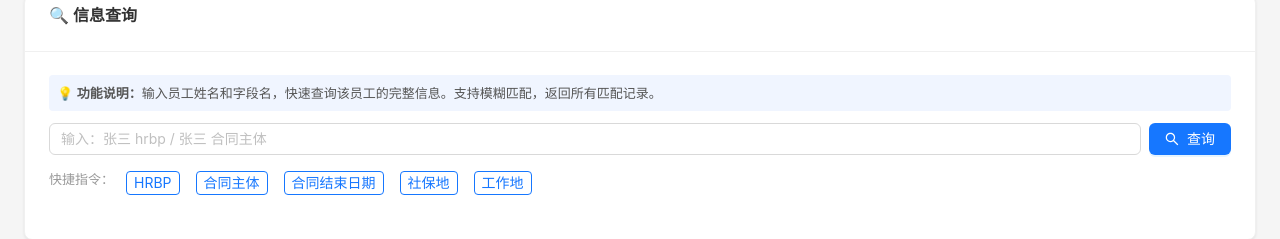
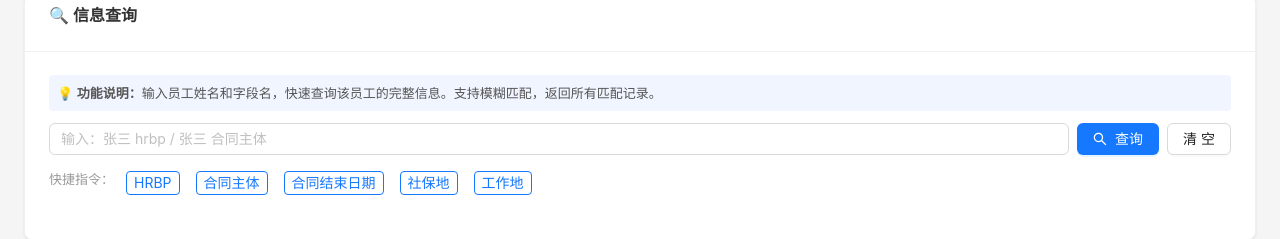
Before and after one commit to kzh040619/excel-data-extractor, a React (Vite) app in the folder frontend/: page / in a window 1280 px wide. Shown: the part 78-317 px from the top of the page. Built offline with nearby package versions, Linux system fonts and the light colour scheme; no server answers.

Commit message:
feat: Add clear button to Quick Query module

```diff
--- a/frontend/src/App.tsx
+++ b/frontend/src/App.tsx
@@ -367,6 +367,7 @@ function App() {
               onPressEnter={handleQuickQuery}
             />
             <Button type="primary" icon={<SearchOutlined />} onClick={handleQuickQuery}>查询</Button>
+            <Button onClick={() => { setQuickQuery(''); setQuickResult(null); setQuickViewMode('simple'); }}>清空</Button>
           </div>
           <div className="quick-hints">
             <span style={{ fontSize: 13, color: '#999', lineHeight: '24px' }}>快捷指令：</span>
```
